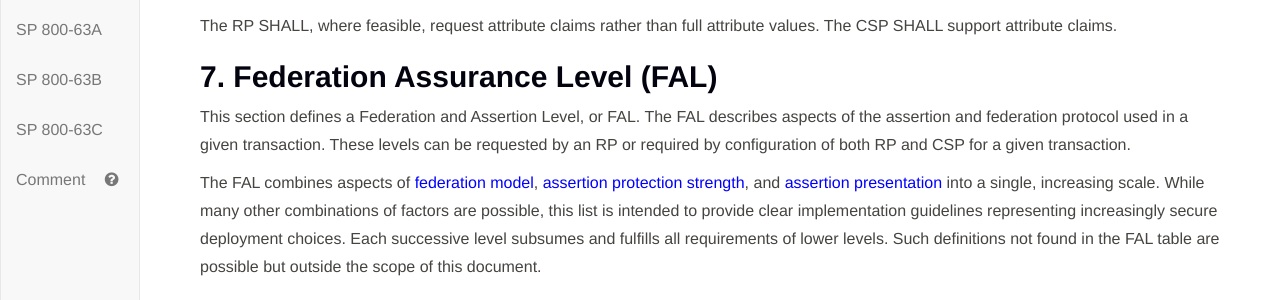
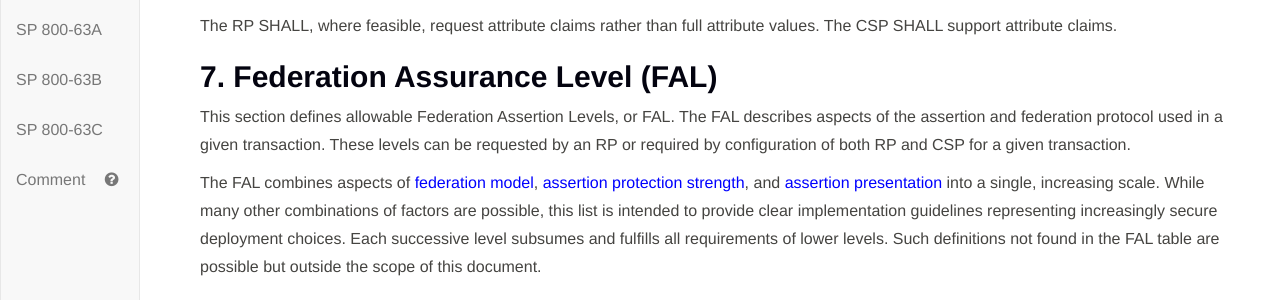
Before and after one commit to usnistgov/800-63-3, a Jekyll site: the page built from sp800-63c.md, in a window 1280 px wide and 900 px high, scrolled down 15272 px. Shown: the part 152-452 px from the top of the window. Built offline with Jekyll 4.4.1, drawn with Linux system fonts in a browser that asks for light colours.

Commit message:
Fix editing error
Closes #125

```diff
--- a/sp800-63c/sec7_fal.md
+++ b/sp800-63c/sec7_fal.md
@@ -2,7 +2,7 @@
 
 ## 7. Federation Assurance Level (FAL)
 
-This section defines a Federation and Assertion Level, or FAL. The FAL describes aspects of the assertion and federation protocol used in a given transaction. These levels can be requested by an RP or required by configuration of both RP and CSP for a given transaction.
+This section defines allowable Federation Assertion Levels, or FAL. The FAL describes aspects of the assertion and federation protocol used in a given transaction. These levels can be requested by an RP or required by configuration of both RP and CSP for a given transaction.
 
 The FAL combines aspects of [federation model](#sec4), [assertion protection strength](#sec5), and [assertion presentation](#sec6) into a single, increasing scale. While many other combinations of factors are possible, this list is intended to provide clear implementation guidelines representing increasingly secure deployment choices. Each successive level subsumes and fulfills all requirements of lower levels. Such definitions not found in the FAL table are possible but outside the scope of this document.
 
```
